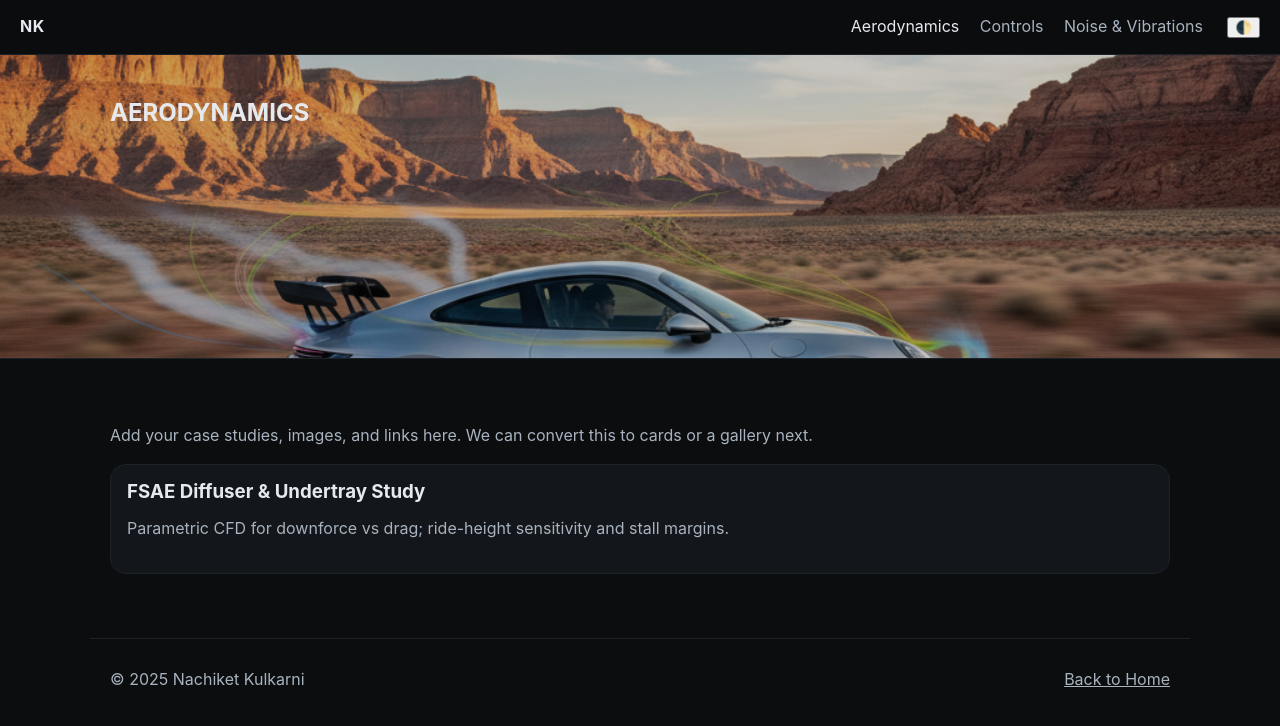
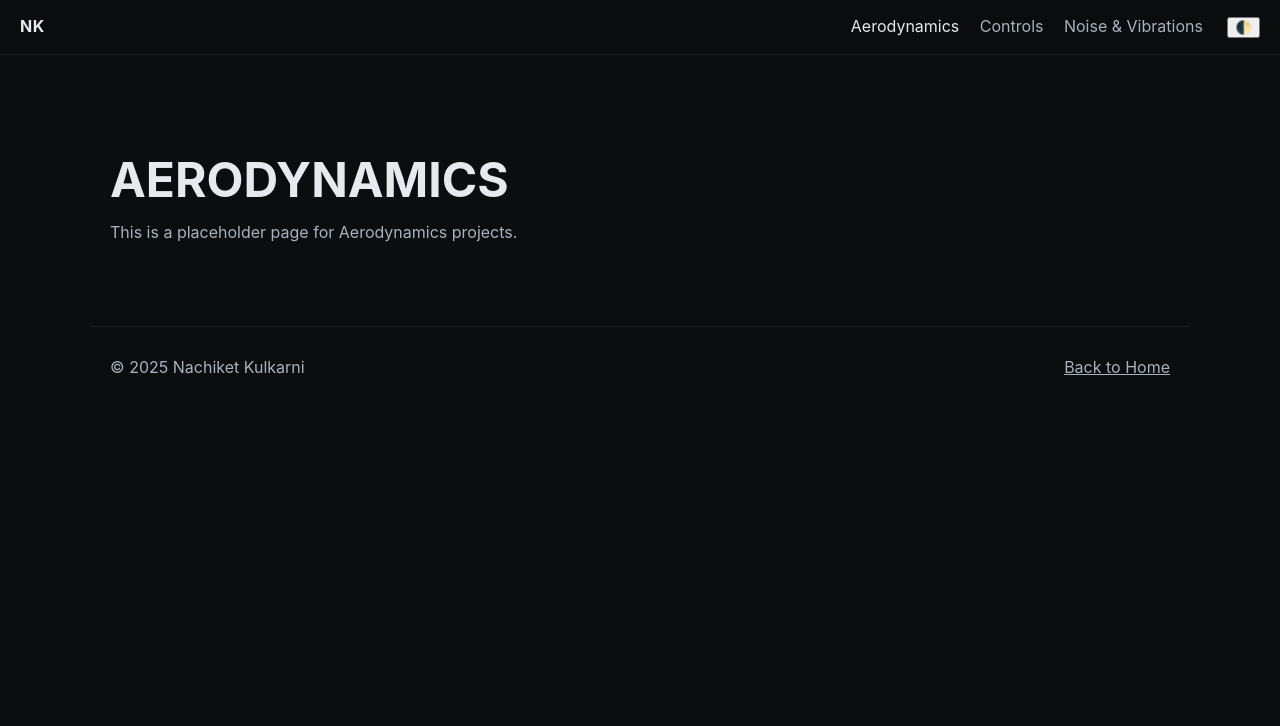
Before and after one commit to Engineering08Nachiket/portfolio, a plain HTML site: page aero.html in a window 1280 px wide. Drawn offline with Linux system fonts and the light colour scheme.

Commit message:
Update aero.html

```diff
--- a/aero.html
+++ b/aero.html
@@ -17,20 +17,9 @@
     </nav>
   </header>
 
-  <main>
-    <section class="hero-img">
-      <img src="./assets/aero.png" alt="Aerodynamics hero">
-      <h1>AERODYNAMICS</h1>
-    </section>
-
-    <section class="section">
-      <p class="muted">Add your case studies, images, and links here. We can convert this to cards or a gallery next.</p>
-      <!-- Example placeholder card -->
-      <article class="card" style="margin-top:16px;">
-        <h3>FSAE Diffuser & Undertray Study</h3>
-        <p>Parametric CFD for downforce vs drag; ride-height sensitivity and stall margins.</p>
-      </article>
-    </section>
+  <main class="section">
+    <h1 style="font-size:3rem; margin-top:2rem;">AERODYNAMICS</h1>
+    <p>This is a placeholder page for Aerodynamics projects.</p>
   </main>
 
   <footer class="site-footer">
```
